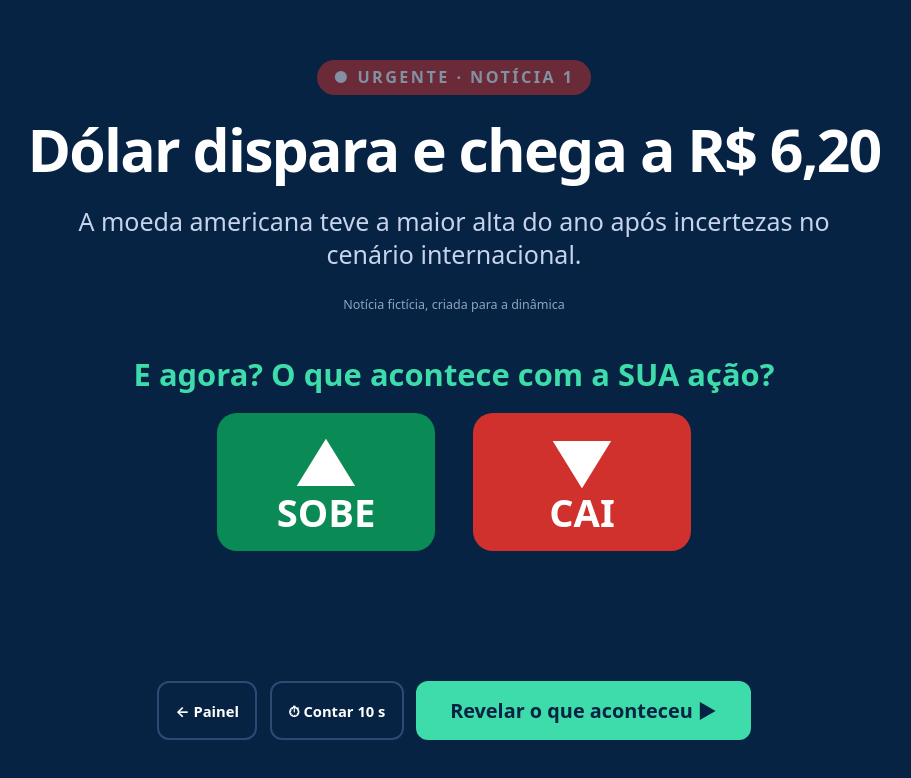
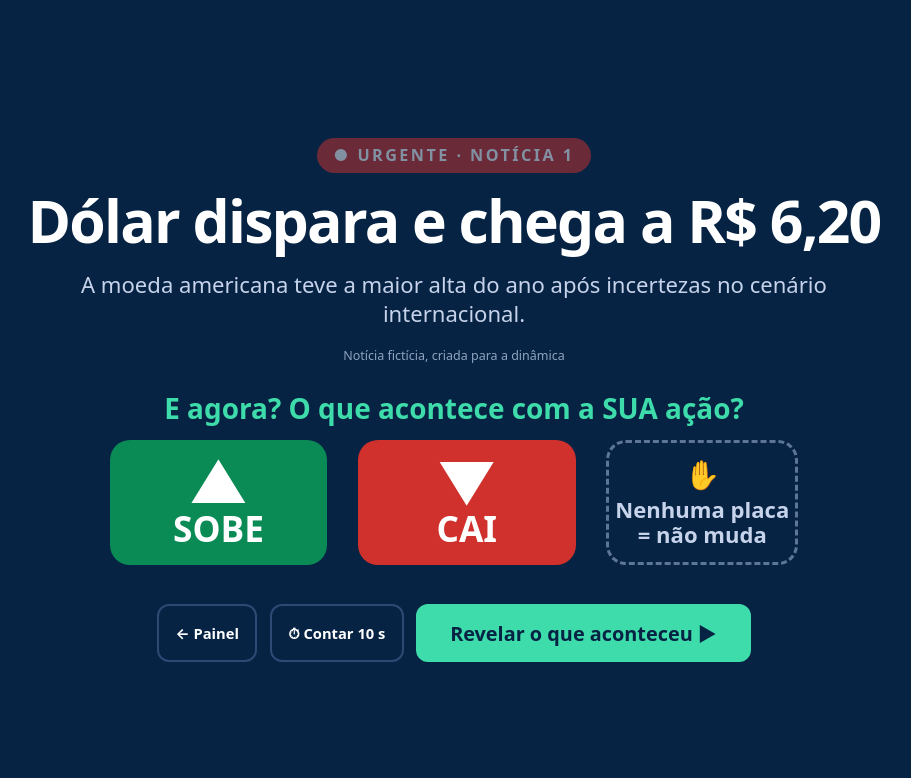
Before and after one commit to saulojardimise/jogobolsa, a plain HTML site: page index.html in a window 1280 px wide. Both pictures are taken after a click on the button "Próxima notícia ▶". Shown: the whole page, without its empty margins (186-1097 px from the left). Drawn offline with Linux system fonts and the light colour scheme.

Commit message:
Tela da notícia cabe em telas baixas; opção 'nenhuma placa = não muda'
Co-Authored-By: Claude Opus 5.5 <noreply@anthropic.com>
Claude-Session: https://claude.ai/code/session_01Wi71YpjcXdT31ch5SXw3Gv

```diff
--- a/index.html
+++ b/index.html
@@ -12,9 +12,9 @@
 }
 * { box-sizing: border-box; }
 html, body { margin: 0; height: 100%; }
-body { background: var(--fundo); color: var(--texto); font-family: system-ui, -apple-system, "Segoe UI", Roboto, sans-serif; font-size: clamp(14px, 1.15vw, 22px); overflow: hidden; }
+body { background: var(--fundo); color: var(--texto); font-family: system-ui, -apple-system, "Segoe UI", Roboto, sans-serif; font-size: clamp(12px, min(1.15vw, 2.05vh), 22px); overflow: hidden; }
 button { font: inherit; cursor: pointer; border: 0; border-radius: 12px; }
-.tela { position: fixed; inset: 0; display: none; flex-direction: column; padding: 2.2vh 2.4vw; gap: 2vh; }
+.tela { position: fixed; inset: 0; display: none; flex-direction: column; padding: 2.2vh 2.4vw; gap: 2vh; overflow: auto; }
 .tela.ativa { display: flex; }
 
 /* ---------- topo ---------- */
@@ -58,23 +58,25 @@ button { font: inherit; cursor: pointer; border: 0; border-radius: 12px; }
 kbd { background: var(--cartao); border: 1px solid var(--linha); border-bottom-width: 3px; border-radius: 6px; padding: 0 .4em; font: inherit; font-size: .9em; }
 
 /* ---------- notícia ---------- */
-#tela-noticia { background: var(--marinho); color: #fff; justify-content: center; align-items: center; text-align: center; }
-.jornal { max-width: 78vw; display: flex; flex-direction: column; align-items: center; gap: 3vh; }
+#tela-noticia { background: var(--marinho); color: #fff; justify-content: safe center; align-items: center; text-align: center; }
+.jornal { max-width: 78vw; display: flex; flex-direction: column; align-items: center; gap: 2.2vh; }
 .urgente { display: inline-flex; gap: .6em; align-items: center; background: var(--cai); color: #fff; font-weight: 800; letter-spacing: .15em; padding: .4em 1em; border-radius: 99px; font-size: 1.1em; animation: pisca 1.2s ease-in-out 3; }
 .urgente.boato { background: var(--ouro); color: #1c1300; }
 @keyframes pisca { 50% { opacity: .35; } }
-.jornal h1 { margin: 0; font-size: clamp(32px, 4.6vw, 96px); line-height: 1.05; letter-spacing: -.03em; font-weight: 800; animation: entra .6s ease-out; }
-.jornal p.texto { margin: 0; font-size: 1.7em; color: #c6d3ea; max-width: 62vw; line-height: 1.35; }
+.jornal h1 { margin: 0; font-size: clamp(26px, min(4.6vw, 8.5vh), 96px); line-height: 1.05; letter-spacing: -.03em; font-weight: 800; animation: entra .6s ease-out; }
+.jornal p.texto { margin: 0; font-size: 1.5em; color: #c6d3ea; max-width: 62vw; line-height: 1.35; }
 .ficticia { font-size: .85em; color: #8fa3c0; }
 @keyframes entra { from { opacity: 0; transform: translateY(30px); } }
 
-.pergunta { margin-top: 2vh; display: flex; flex-direction: column; align-items: center; gap: 2.2vh; }
-.pergunta h2 { margin: 0; font-size: 2.1em; color: var(--destaque); }
-.placas { display: flex; gap: 3vw; }
-.placa { width: 17vw; padding: 2.4vh 0; border-radius: 20px; font-weight: 900; font-size: 2.6em; color: #fff; display: flex; flex-direction: column; align-items: center; line-height: 1; }
+.pergunta { margin-top: 1vh; display: flex; flex-direction: column; align-items: center; gap: 1.6vh; }
+.pergunta h2 { margin: 0; font-size: 1.9em; color: var(--destaque); }
+.placas { display: flex; gap: 2.4vw; align-items: stretch; }
+.placa { width: 17vw; padding: 1.8vh 0; border-radius: 20px; font-weight: 900; font-size: 2.4em; color: #fff; display: flex; flex-direction: column; align-items: center; line-height: 1; }
 .placa span { font-size: 1.6em; }
 .placa.sobe { background: var(--sobe); } .placa.cai { background: var(--cai); }
-.contagem { font-size: 5em; font-weight: 900; color: var(--destaque); min-height: 1.1em; font-variant-numeric: tabular-nums; line-height: 1.1; }
+.placa.nada { background: transparent; border: 3px dashed #5d7598; color: #c6d3ea; font-size: 1.5em; width: 15vw; justify-content: center; gap: .3em; line-height: 1.15; }
+.placa.nada span { font-size: 1.3em; }
+.contagem { font-size: min(4em, 8vh); font-weight: 900; color: var(--destaque); min-height: 0; font-variant-numeric: tabular-nums; line-height: 1.1; }
 .acoes-noticia { display: flex; gap: 1vw; margin-top: 1vh; }
 #tela-noticia .btn { background: transparent; color: #fff; border-color: #2c4a74; }
 #tela-noticia .btn:hover { border-color: #fff; }
@@ -91,7 +93,8 @@ kbd { background: var(--cartao); border: 1px solid var(--linha); border-bottom-w
 .efeito .de-para { color: var(--suave); font-variant-numeric: tabular-nums; }
 .efeito .porque { grid-column: 1 / -1; font-size: 1.05em; line-height: 1.35; }
 .efeito .porque:empty { display: none; }
-.sem-efeito { color: var(--suave); }
+.sem-efeito { color: var(--suave); font-size: 1.15em; }
+.sem-efeito b { color: var(--texto); }
 .licao { background: var(--marinho); color: #fff; border-radius: 18px; padding: 1.8vh 1.6vw; font-size: 1.45em; font-weight: 700; display: flex; gap: .8em; align-items: center; }
 .licao b { color: var(--destaque); white-space: nowrap; }
 
@@ -163,6 +166,7 @@ kbd { background: var(--cartao); border: 1px solid var(--linha); border-bottom-w
       <div class="placas">
         <div class="placa sobe"><span>▲</span>SOBE</div>
         <div class="placa cai"><span>▼</span>CAI</div>
+        <div class="placa nada"><span>✋</span>Nenhuma placa<br>= não muda</div>
       </div>
       <div class="contagem" id="contagem"></div>
     </div>
@@ -325,7 +329,7 @@ function desenharResultado() {
       <div class="porque">${(n.porque && n.porque[c]) || ''}</div>
     </div>`;
   }).join('');
-  $('sem-efeito').textContent = paradas.length ? 'Não mexeram: ' + paradas.map(e => e.nome).join(', ') : '';
+  $('sem-efeito').innerHTML = paradas.length ? '<b>= Não mexeram:</b> ' + paradas.map(e => e.nome).join(', ') + ' <span style="opacity:.75">(acertou quem não levantou placa)</span>' : '';
   $('licao').innerHTML = `<b>💡 Lição:</b> <span>${n.licao || ''}</span>`;
   $('b-seguir').textContent = est.rodada >= NOT.length ? '🏆 Ver ranking final' : 'Próxima notícia ▶';
 }
```
Also changed, not shown: imprimir.html (+1 -1 lines).
